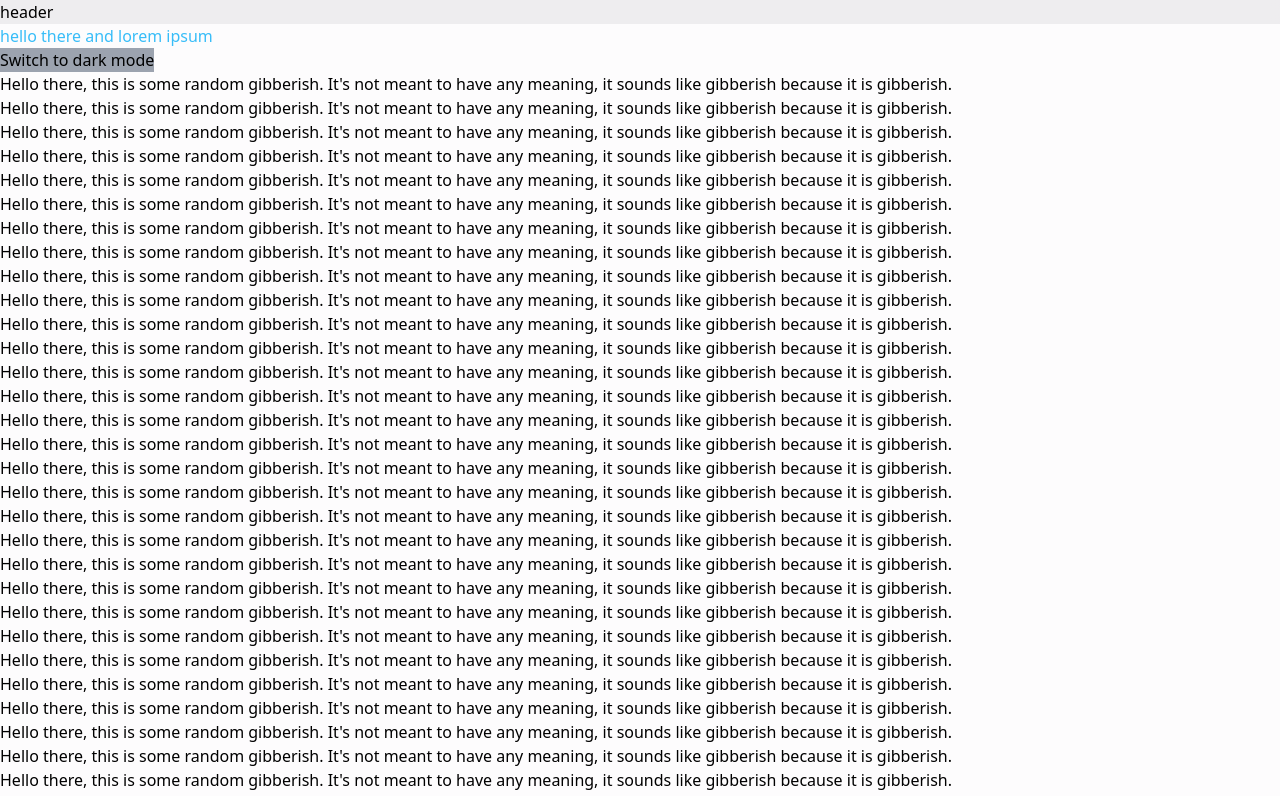
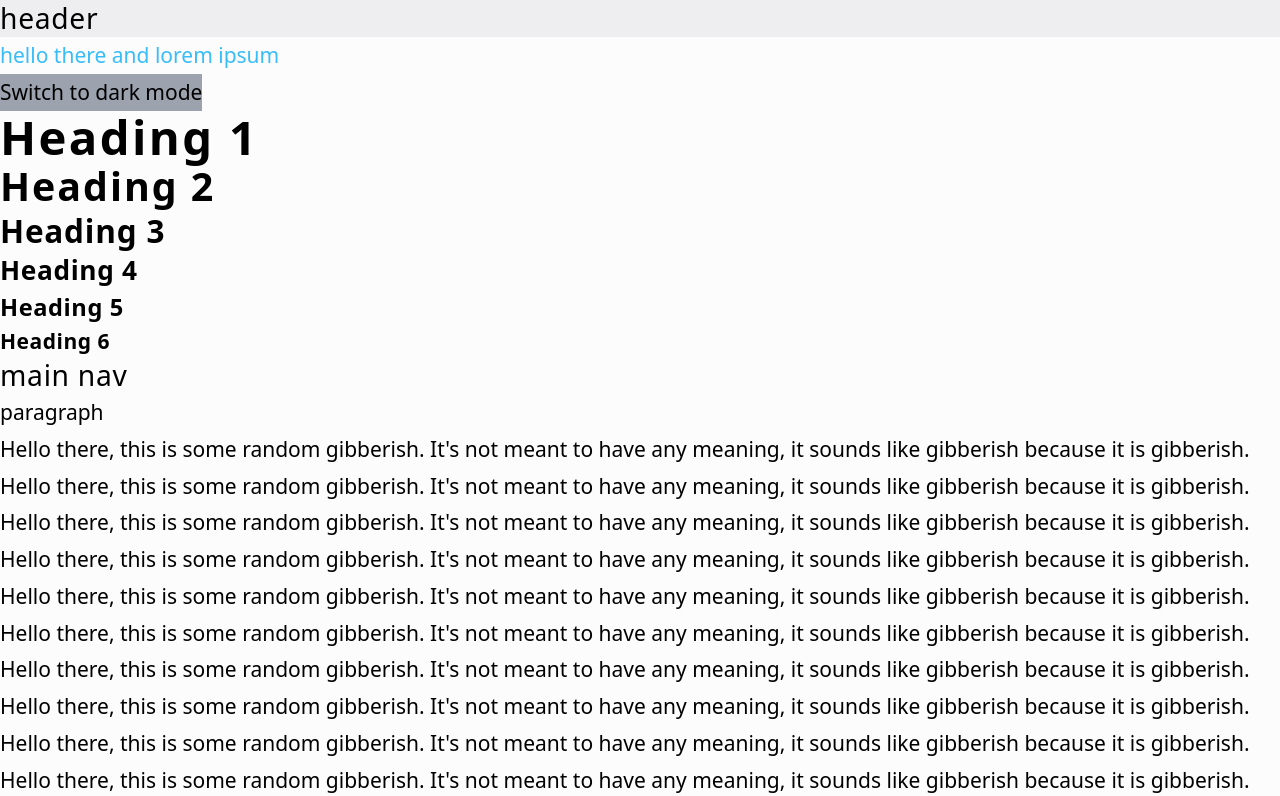
Before and after one commit to khinshankhan/www, a Next.js app: page / in a window 1280 px wide. Shown: the top 796 px of the page. Built offline with nearby package versions, Linux system fonts and the light colour scheme.

Commit message:
define typography sizes based off type scale

```diff
--- a/pages/index.tsx
+++ b/pages/index.tsx
@@ -11,7 +11,7 @@ function Header() {
         zIndex: 1200, // banner z index
       }}
     >
-      <div className="nav-bg">header</div>
+      <div className="nav-bg main-nav">header</div>
     </Headroom>
   )
 }
@@ -39,6 +39,15 @@ export default function Page() {
         <p className="text-sky-400">hello there and lorem ipsum</p>
         <ThemeToggle />
 
+        <h1>Heading 1</h1>
+        <h2>Heading 2</h2>
+        <h3>Heading 3</h3>
+        <h4>Heading 4</h4>
+        <h5>Heading 5</h5>
+        <h6>Heading 6</h6>
+        <p className="main-nav">main nav</p>
+        <p>paragraph</p>
+
         {narray(100).map((v) => {
           return (
             <p key={v}>
--- a/styles/globals.css
+++ b/styles/globals.css
@@ -159,9 +159,38 @@
     --content-bg: var(--bluegray9);
   }
 
-  /* global styles */
-  body {
-    @apply bg-theme-bg text-theme-placeholder;
+  /* global styles
+     - font sizes
+       vaguely https://type-scale.com/ -- 1.250 Major Third Type Scale, base 16 px
+ */
+  html {
+    /* could be applied to body tag but whatever
+       fonts are: 18px -> 21px -> ~23px (avg 21px and xl)
+   */
+    @apply bg-theme-bg font-body text-lg text-theme-placeholder lg:text-[1.3125rem] 2xl:text-[1.43775rem];
+  }
+
+  h1 {
+    @apply font-heading text-3xl font-semibold tracking-wider sm:text-4xl 2xl:text-5xl;
+  }
+  h2 {
+    @apply font-heading text-2xl font-semibold tracking-wider sm:text-3xl 2xl:text-4xl;
+  }
+  h3 {
+    @apply font-heading text-xl font-semibold tracking-wide sm:text-2xl 2xl:text-3xl;
+  }
+  h4 {
+    @apply font-heading text-lg font-semibold tracking-wide sm:text-xl 2xl:text-2xl;
+  }
+  h5 {
+    @apply font-heading text-base font-semibold tracking-wide sm:text-lg 2xl:text-xl;
+  }
+  h6 {
+    @apply font-heading text-sm font-semibold tracking-wide sm:text-base 2xl:text-lg;
+  }
+  .main-nav {
+    /* lg is avg lg and xl */
+    @apply font-heading text-lg font-medium tracking-wide lg:text-[1.344rem];
   }
 
   button {
--- a/tailwind.config.js
+++ b/tailwind.config.js
@@ -56,6 +56,50 @@ module.exports = {
       up1: 1,
       up2: 2,
     },
+    fontFamily: {
+      heading: [
+        "ui-sans-serif",
+        "system-ui",
+        "-apple-system",
+        "BlinkMacSystemFont",
+        '"Segoe UI"',
+        "Roboto",
+        '"Helvetica Neue"',
+        "Arial",
+        '"Noto Sans"',
+        "sans-serif",
+        '"Apple Color Emoji"',
+        '"Segoe UI Emoji"',
+        '"Segoe UI Symbol"',
+        '"Noto Color Emoji"',
+      ],
+      body: [
+        "ui-sans-serif",
+        "system-ui",
+        "-apple-system",
+        "BlinkMacSystemFont",
+        '"Segoe UI"',
+        "Roboto",
+        '"Helvetica Neue"',
+        "Arial",
+        '"Noto Sans"',
+        "sans-serif",
+        '"Apple Color Emoji"',
+        '"Segoe UI Emoji"',
+        '"Segoe UI Symbol"',
+        '"Noto Color Emoji"',
+      ],
+      mono: [
+        "ui-monospace",
+        "SFMono-Regular",
+        "Menlo",
+        "Monaco",
+        "Consolas",
+        '"Liberation Mono"',
+        '"Courier New"',
+        "monospace",
+      ],
+    },
     extend: {
       colors: {
         gray: hslaN({ variable: "gray", n: 12 }),
```
